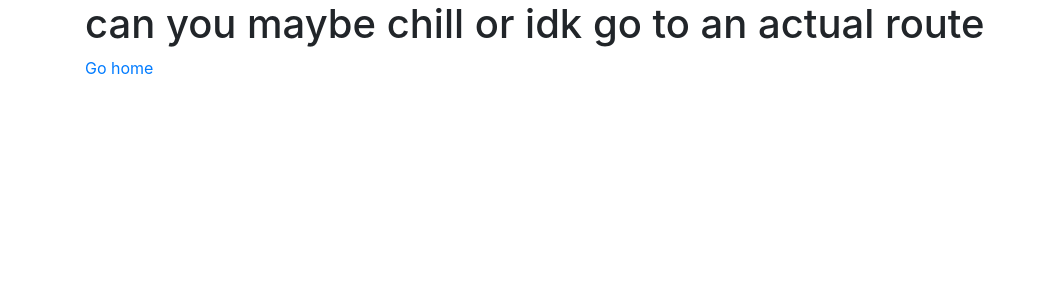
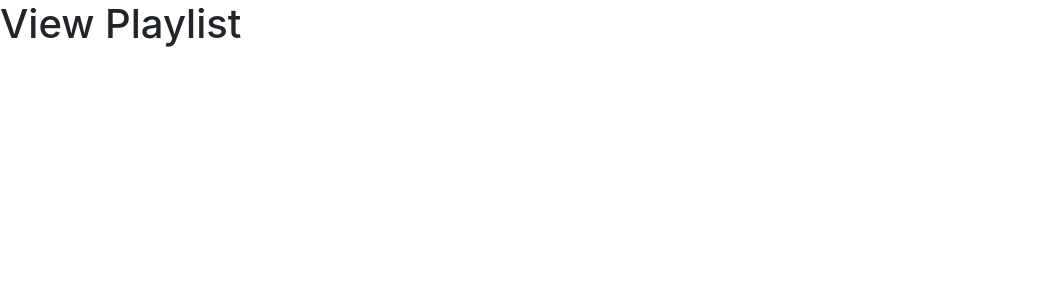
Before and after one commit to Berkyle/shishirs-dream, a React (Create React App) app: page /view in a window 1280 px wide. Shown: the top 300 px of the page, without its empty margins (0-1045 px from the left). Built offline with nearby package versions, Linux system fonts and the light colour scheme.

Commit message:
view_playlist Added routes

```diff
--- a/src/App.js
+++ b/src/App.js
@@ -9,6 +9,7 @@ import './App.css';
 import Home from './Components/Home';
 import LoginPage from './LoginPage';
 import NotFound from './Components/NotFound';
+import ViewRoom from './Components/ViewRoom';
 
 function App() {
   return (
@@ -16,6 +17,7 @@ function App() {
       <Switch>
         <Route component={Home} path="/" exact />
         <Route component={LoginPage} path="/login" exact />
+        <Route component={ViewRoom} path="/view" exact />
         <Route component={NotFound} />
       </Switch>
     </Router>
--- /dev/null
+++ b/src/Components/ViewRoom.js
@@ -0,0 +1,13 @@
+import React from 'react';
+
+class ViewRoom extends React.Component {
+  render() {
+    return(
+      <h1>
+        View Playlist
+      </h1>
+    )
+  }
+}
+
+export default ViewRoom;
```
